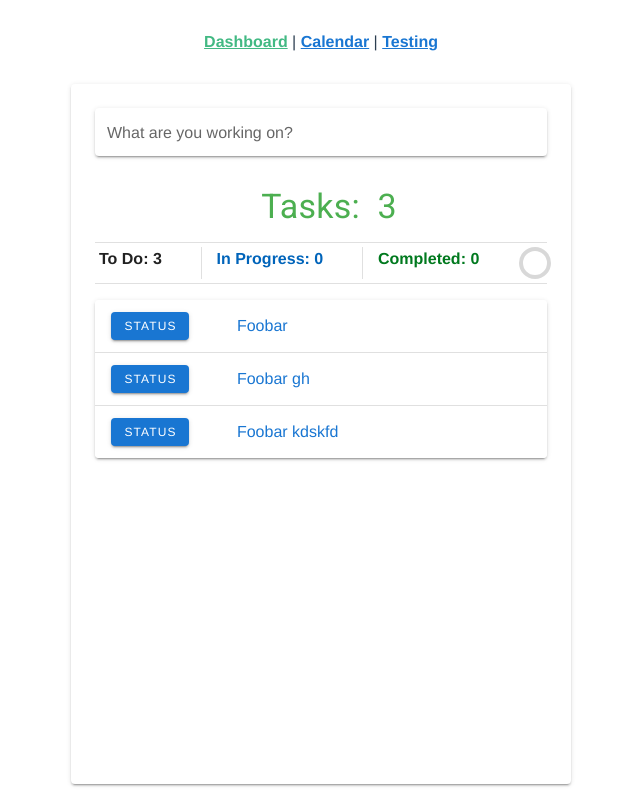
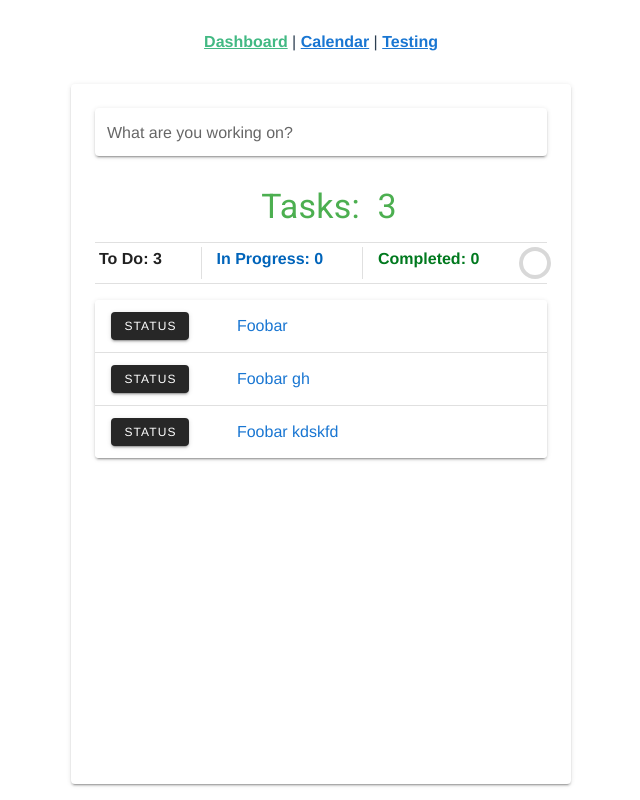
Before and after one commit to cashieeetime/calendar_app, a Vue app: page /#/ in a window 1280 px wide. Shown: the whole page, without its empty margins (319-959 px from the left). Built offline with nearby package versions, Linux system fonts and the light colour scheme.

Commit message:
last edits to task statuses for now

```diff
--- a/src/components/ToDoList.vue
+++ b/src/components/ToDoList.vue
@@ -85,7 +85,6 @@
                       <v-btn
                         v-bind="attrs"
                         v-on="on"
-                        color="primary"
                         dark
                         small
                       >
@@ -98,7 +97,7 @@
                         v-on="on"
                         color="fff"
                         small
-                        @click="task.newtask = true; task.done = false"
+                        @click="task.newtask = true; task.done = false;"
                       >
                         To Do
                       </v-btn>
@@ -172,8 +171,6 @@
       ],
       newTask: null,
       offset: true,
-      statuscolor: '',
-      statuslabel: '',
     }),
 
     computed: {
```
